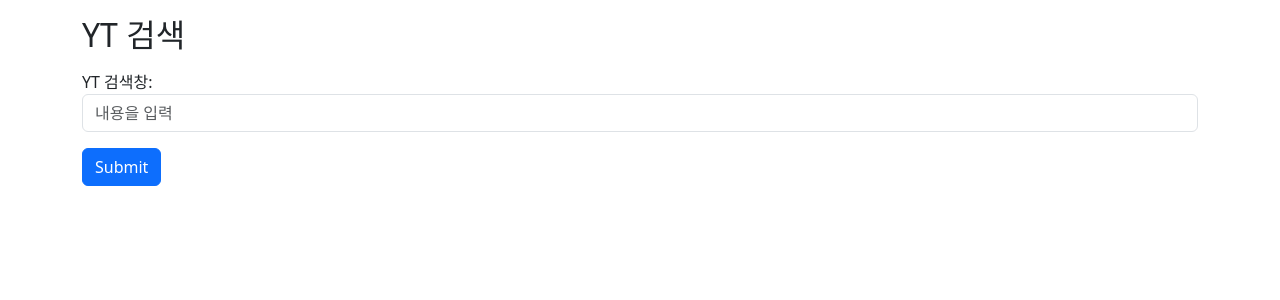
After one commit to CSJ9013/helloworld2024, a Flask app: page /ytpage in a window 1280 px wide. The commit adds this page. Shown: the top 300 px of the page. Run offline with Flask 3, Linux system fonts and the light colour scheme.

Commit message:
영상 페이지 검색 추가

```diff
--- a/python3/web/app.py
+++ b/python3/web/app.py
@@ -19,9 +19,12 @@ def search():
     return render_template("search.html")
 
 @app.route('/method', methods=['GET', 'POST'])
+#GET 요청: 사용자가 URL에 직접 접근했을 경우
+#POST 요청: 사용자가 폼을 제출한 경우
 def method():
+    # if, elif, else 순서
     if request.method == 'GET':
-        return "GET으로 전달"
+        return "폼을 통해 접근해 주시길 바랍니다."
     else:
         keyword = request.form["keyword"]
         print(keyword)
@@ -31,5 +34,18 @@ def method():
     #    name = request.form["name"]
     #    return f"POST로 전달된 데이터({keyword})".format(num, name)
 
+@app.route('/ytpage')
+def ytpage():
+    return render_template("ytpage.html")
+
+@app.route('/ytresult', methods=['GET', 'POST'])
+def ytresult():
+    if request.method == 'GET':
+        return "폼을 통해 접근해 주시길 바랍니다."
+    else:
+        keyword = request.form["keyword"]
+        print(keyword)
+        return render_template("youtube.html", data=keyword)
+
 if __name__ == '__main__':
     app.run(host="0.0.0.0")
--- a/python3/web/templates/youtube.html
+++ b/python3/web/templates/youtube.html
@@ -12,7 +12,7 @@
 <body>
 
     <div class="container mt-3">
-        <h2>유튜브 영상</h2>
+        <h2>{{data}}</h2>
         <p>유튜브 영상을 여기 추가:</p>
         <iframe width="1280" height="720" src="https://www.youtube.com/embed/NeqB-O1M7IY?si=4uGEpNNcZkfOII7v"
             title="YouTube video player" frameborder="0"
--- /dev/null
+++ b/python3/web/templates/ytpage.html
@@ -0,0 +1,27 @@
+<!DOCTYPE html>
+<html lang="kr">
+
+<head>
+    <title>부트스트랩 YT 검색창</title>
+    <meta charset="utf-8">
+    <meta name="viewport" content="width=device-width, initial-scale=1">
+    <link href="https://cdn.jsdelivr.net/npm/bootstrap@5.3.3/dist/css/bootstrap.min.css" rel="stylesheet">
+    <script src="https://cdn.jsdelivr.net/npm/bootstrap@5.3.3/dist/js/bootstrap.bundle.min.js"></script>
+</head>
+
+<body>
+
+    <div class="container mt-3">
+        <h2>YT 검색</h2>
+        <form action="/ytresult" method="post">
+            <div class="mb-3 mt-3">
+                <label for="keyword">YT 검색창:</label>
+                <input type="search" class="form-control" id="keyword" placeholder="내용을 입력" name="keyword">
+            </div>
+            <button type="submit" class="btn btn-primary">Submit</button>
+        </form>
+    </div>
+
+</body>
+
+</html>
```
